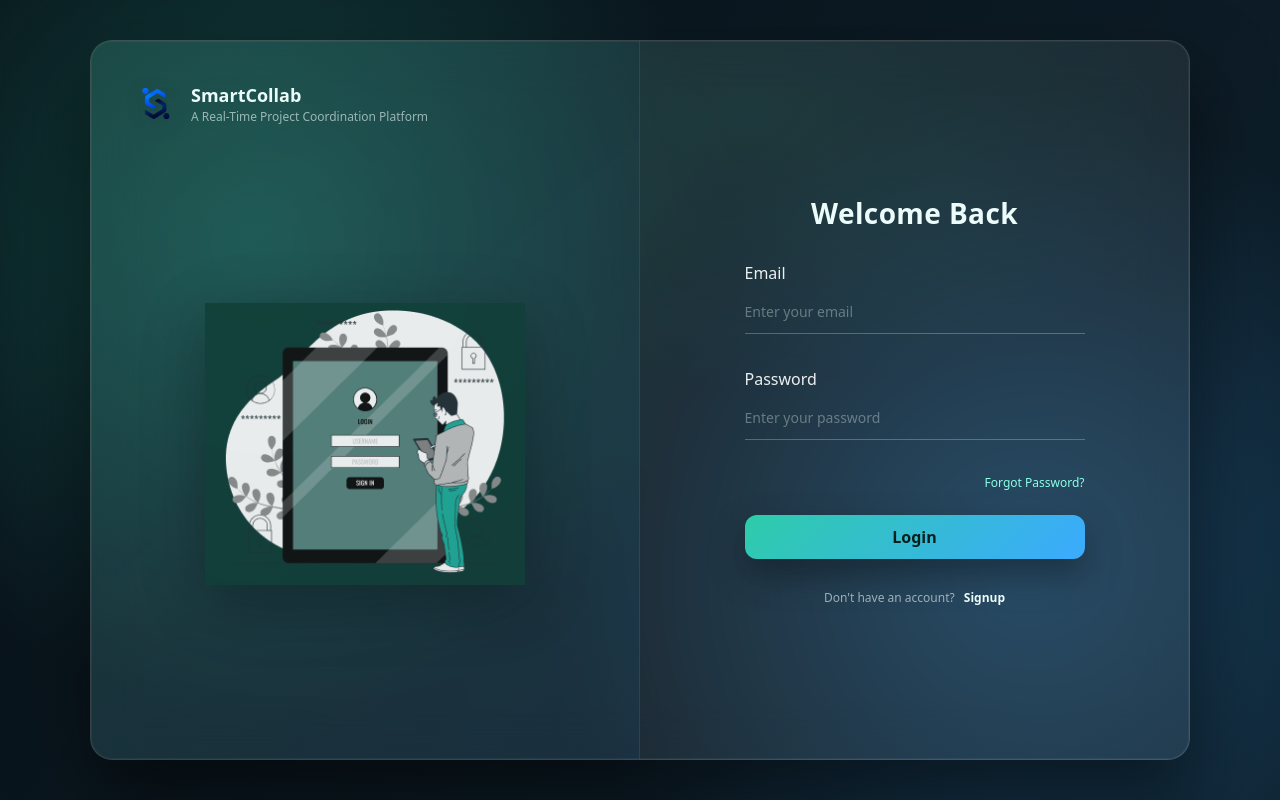
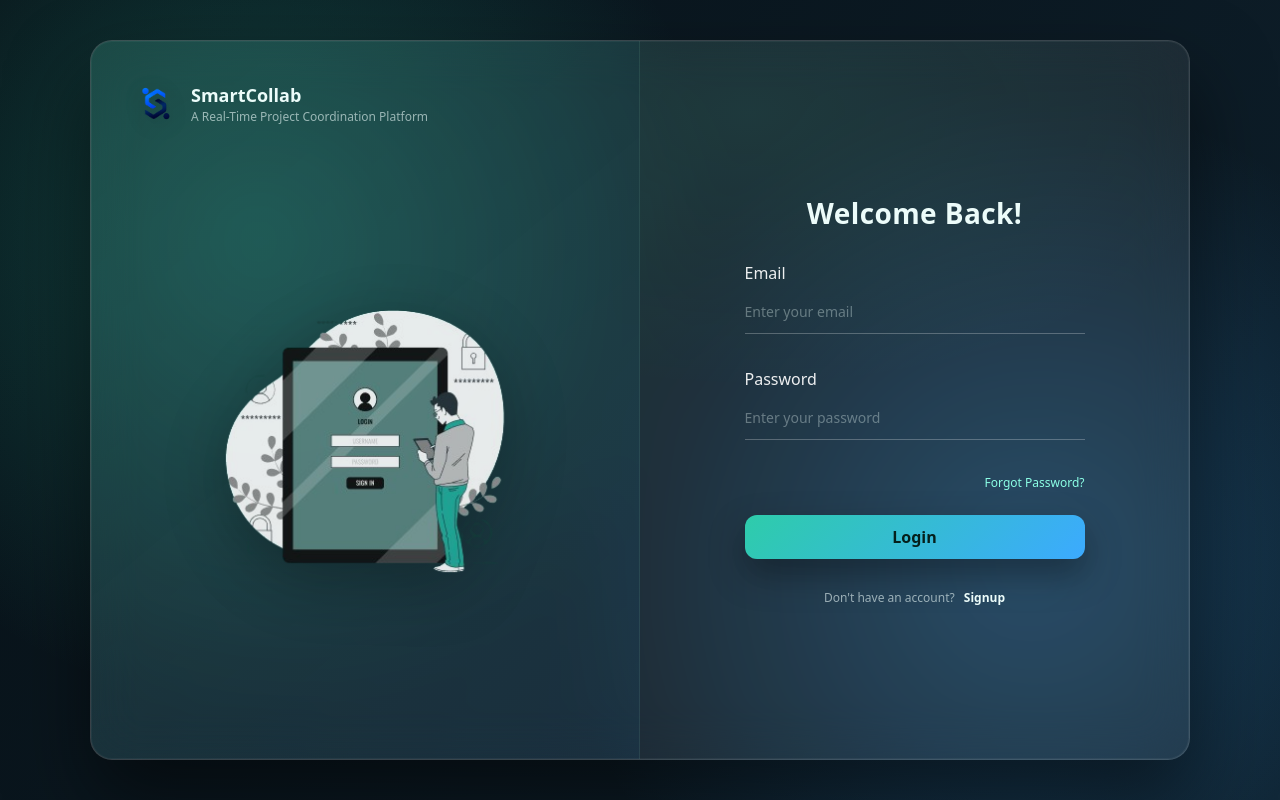
Before and after one commit to Fakiha16/SmartCollab, a React (Vite) app in the folder frontend/: page /login in a window 1280 px wide. Built offline with nearby package versions, Linux system fonts and the light colour scheme; no server answers.

Commit message:
Auth image set

```diff
--- a/frontend/src/auth/Login.jsx
+++ b/frontend/src/auth/Login.jsx
@@ -121,7 +121,7 @@ export default function Login() {
         <div className="authRight">
           <div className="authRightInner">
 
-            <h1 className="authTitle">Welcome Back</h1>
+            <h1 className="authTitle">Welcome Back!</h1>
 
             {/* ✅ Invite banner */}
             {urlProjectId && (
```
Also changed, not shown: frontend/src/assets/login.png, frontend/src/assets/signup.png.
